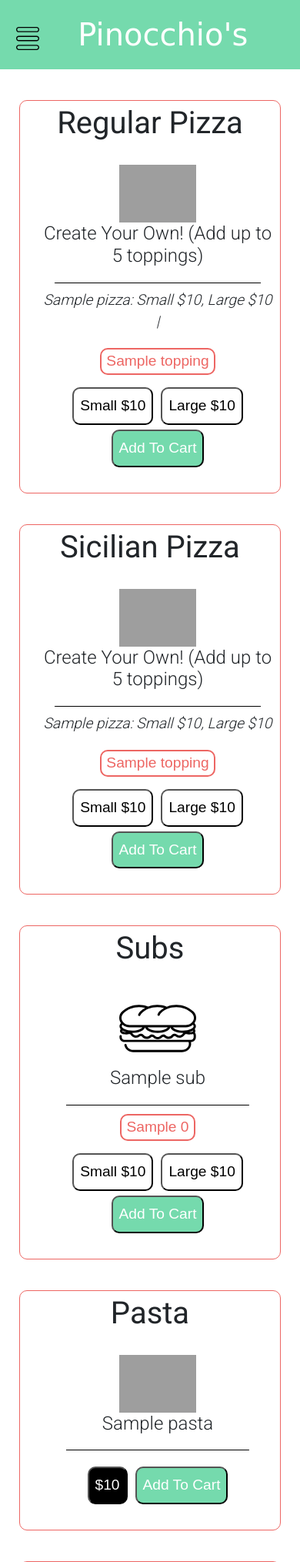
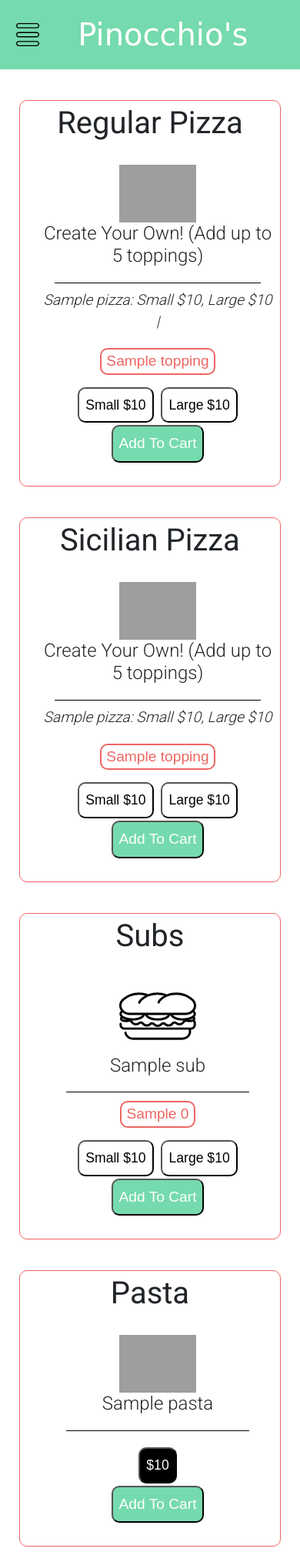
Before and after one commit to opalmer3/PinocchiosPizza, a Django app: template orders/templates/orders/index.html in a window 390 px wide. Shown: the top 2029 px of the page at 77% size. Run offline with Django 3.2, Linux system fonts and the light colour scheme; the template is opened without the code that fills it: most values are stand-ins (such as "Sample title", 1, 10 or a date in 2020); some libraries are stand-ins or nearby versions; some web fonts are replaced; grey boxes are pictures that could not be loaded.

Commit message:
style enhancements

```diff
--- a/orders/static/orders/styles.css
+++ b/orders/static/orders/styles.css
@@ -1,9 +1,6 @@
 html, body {
   height: 100%;
   font-family: 'Roboto', sans-serif;
-}
-body{
-  margin-bottom: 20px;
 }
 
 .container-fluid {
@@ -127,6 +124,7 @@
 /* index styles */
 #menu {
   margin: 10px;
+  padding-bottom: 20px;
 }
 
 .cart-col {
@@ -336,6 +334,7 @@
 
 #checkout-btns {
   margin: 20px 50px;
+  padding-bottom: 20px;
 }
 
 #checkout-btns .order {
@@ -399,6 +398,7 @@
 .login-register-container {
   display: flex;
   height: calc(100% - 90px);
+  padding-bottom: 40px;
 }
 
 .login-register-box {
@@ -440,6 +440,9 @@
 }
 
 /* My orders styles */
+.my-orders{
+  padding-bottom: 20px;
+}
 .my-orders h1 {
   text-align: center;
 }
@@ -559,7 +562,7 @@
     display: inline-block;
     flex: 0 0 30px;
     margin: auto 0;
-    height: 30px;
+    height: 40px;
     width: 30px;
     padding-left: 5%;
   }
@@ -648,6 +651,8 @@
       padding: 0;
     }
     .addcartbtn {
+      display: block;
+      margin: 0 auto;
       float: none;
     }
   #checkout-cart {
@@ -671,4 +676,8 @@
   .logo h1{
     font-size: 2.5rem;
   }
+
+  .pricebtn{
+    font-size: 1.1rem;
+  }
 }
```
